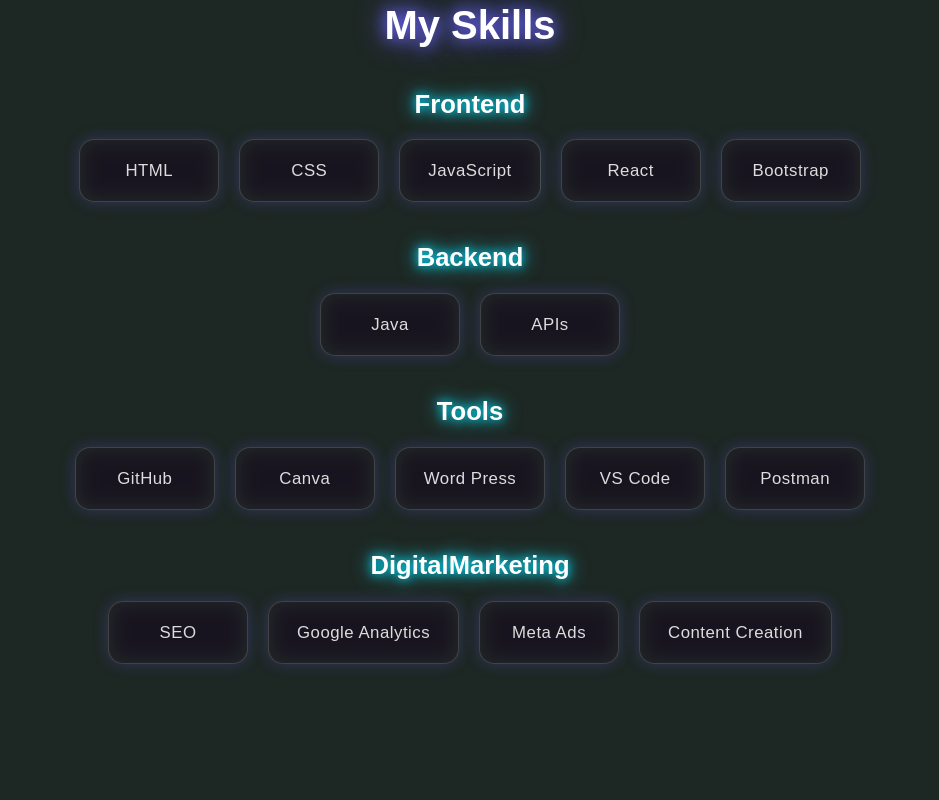
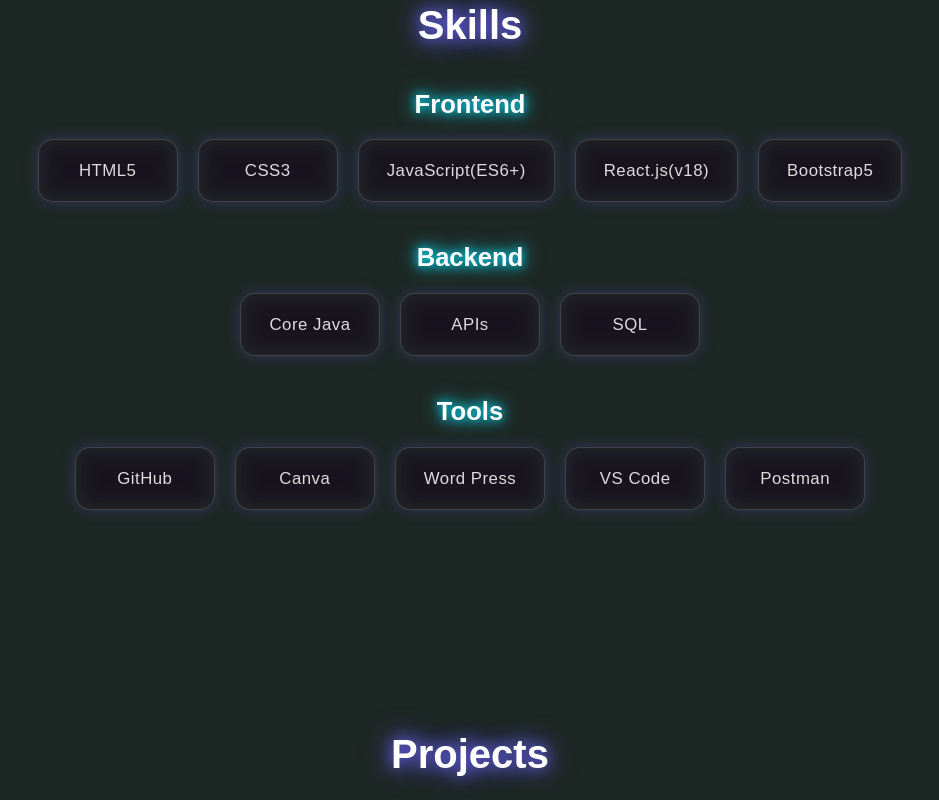
Before and after one commit to CodeWithDKP/dineshportfolio, a React (Vite) app: page / in a window 1280 px wide. Shown: the part 1540-2340 px from the top of the page, without its empty margins (170-1109 px from the left). Built offline with nearby package versions, Linux system fonts and the light colour scheme.

Commit message:
updated minor things

```diff
--- a/src/components/ContactSection.jsx
+++ b/src/components/ContactSection.jsx
@@ -93,16 +93,7 @@
               github.com/CodeWithDKP
             </a>
           </li>
-          <li>
-            <FaInstagram />{" "}
-            <a
-              href="https://www.instagram.com/itsdineshverse?igsh=b2kwczVqNW9rYm54"
-              target="_blank"
-              rel="noreferrer"
-            >
-              instagram.com/itsdineshverse
-            </a>
-          </li>
+
         </ul>
       </div>
 
--- a/src/components/Footer.jsx
+++ b/src/components/Footer.jsx
@@ -12,7 +12,7 @@
     <a href="mailto:dineshkumarptech@gmail.com" target="_blank" rel="noreferrer"><FaEnvelope /></a>
     <a href="http://www.linkedin.com/in/dineshkumarpade" target="_blank" rel="noreferrer"><FaLinkedin /></a>
     <a href="https://github.com/CodeWithDKP" target="_blank" rel="noreferrer"><FaGithub /></a>
-    <a href="https://www.instagram.com/itsdineshverse?igsh=b2kwczVqNW9rYm54" target="_blank" rel="noreferrer"><FaInstagram /></a>
+
   </div>
 </footer>
 
--- a/src/components/ProjectsSection.jsx
+++ b/src/components/ProjectsSection.jsx
@@ -96,7 +96,7 @@
 
   return (
     <section className="projects-section">
-      <h2 className="projects-title">My Projects</h2>
+      <h2 className="projects-title">Projects</h2>
 
       <div className={`projects-grid-wrapper ${activeProject ? "hide-grid" : "show-grid"}`}>
         <div className="projects-grid">
--- a/src/components/SkillsSection.jsx
+++ b/src/components/SkillsSection.jsx
@@ -1,12 +1,12 @@
 import { useEffect, useRef, useState } from "react";
 
 const skillsData = {
-  frontend: ["HTML", "CSS", "JavaScript", "React", "Bootstrap"],
-  backend: ["Java", "APIs"],
+  frontend: ["HTML5", "CSS3", "JavaScript(ES6+)", "React.js(v18)", "Bootstrap5"],
+  backend: ["Core Java", "APIs","SQL"],
   tools: ["GitHub", "Canva", "Word Press", "VS Code", "Postman"],
-  digitalMarketing: ["SEO", "Google Analytics", "Meta Ads", "Content Creation"],
+
 };
-
+{/* digitalMarketing: ["SEO", "Google Analytics", "Meta Ads", "Content Creation"],*/}
 function SkillsSection() {
   const sectionRef = useRef(null);
   const [visible, setVisible] = useState(false);
@@ -29,7 +29,7 @@
 
   return (
     <section className="skills-section" ref={sectionRef}>
-      <h2 className={`skills-title ${visible ? "fade-in" : ""}`}>My Skills</h2>
+      <h2 className={`skills-title ${visible ? "fade-in" : ""}`}>Skills</h2>
 
       {Object.entries(skillsData).map(([category, skills], idx) => (
         <div key={idx}>
```
